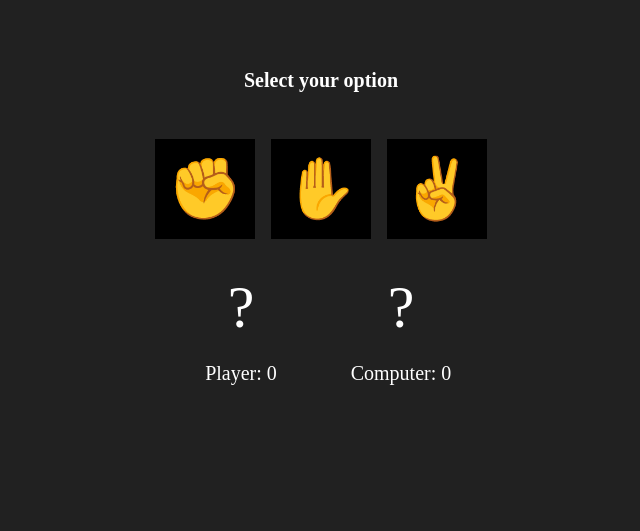
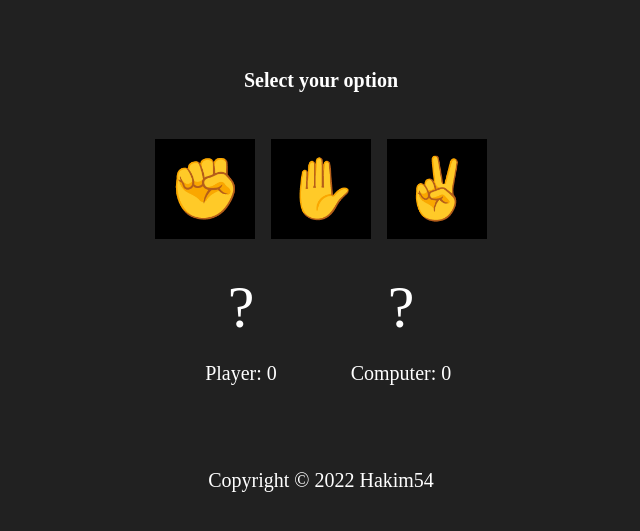
Before and after one commit to abdelhakim54/rock-paper-scissors, a plain HTML site: page index.html in a window 1280 px wide. Shown: the part 137-668 px from the top of the page, without its empty margins (319-959 px from the left). Drawn offline with Linux system fonts and the light colour scheme.

Commit message:
add: footer to the main page

```diff
--- a/index.html
+++ b/index.html
@@ -37,5 +37,6 @@
     <div class="round-result">
 
     </div>
+    <footer> Copyright © <script>document.write(new Date().getFullYear())</script> Hakim54</footer>
 </body>
 </html>
```
